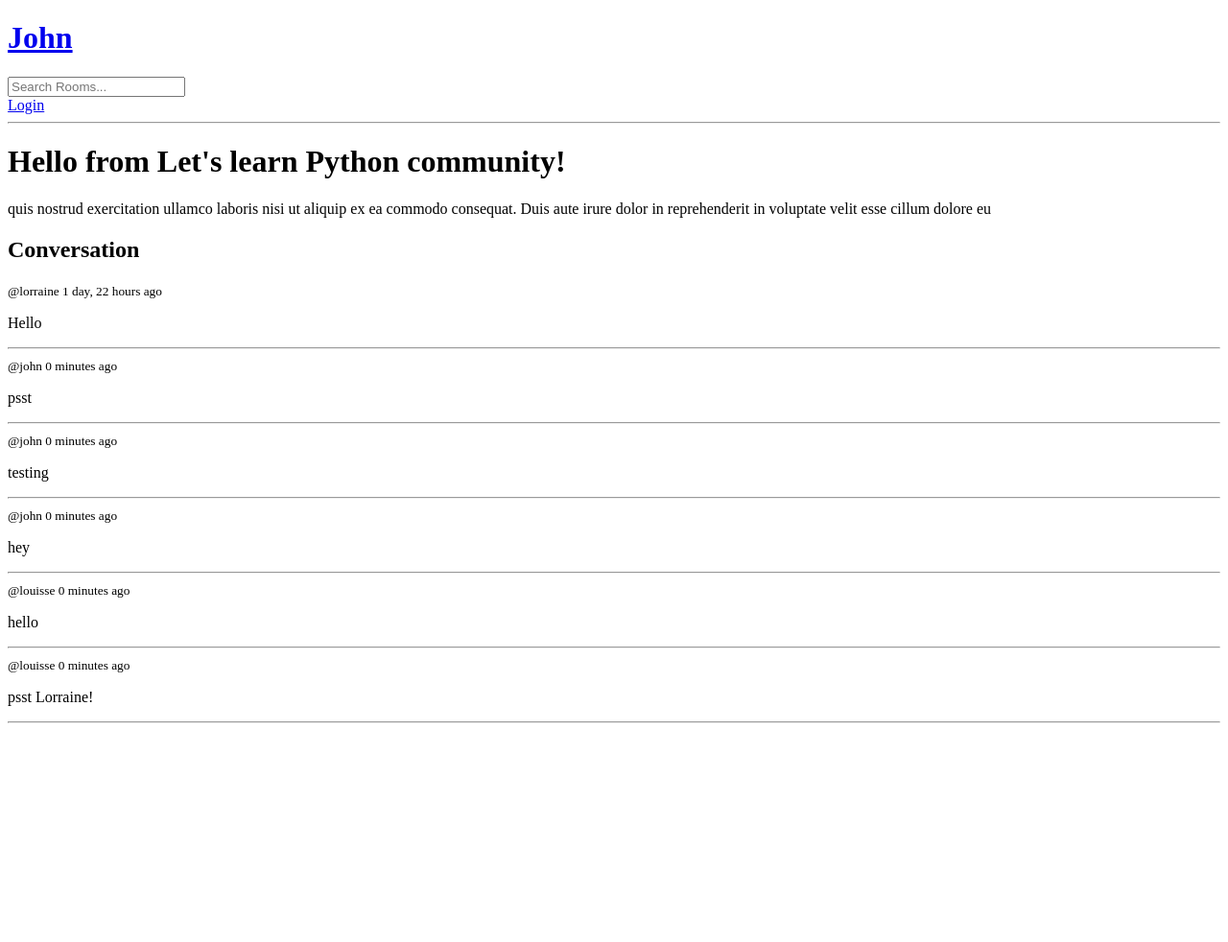
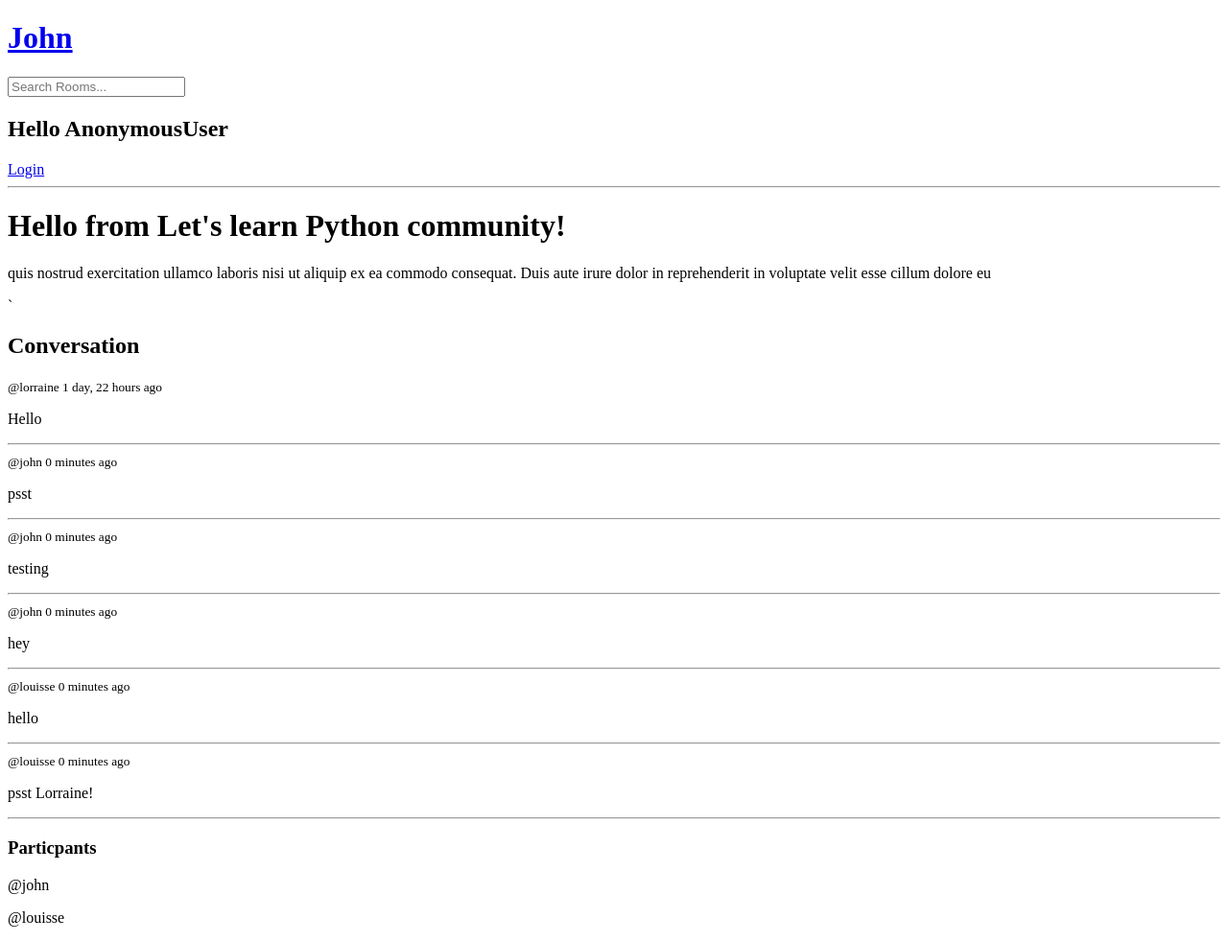
Before and after one commit to Johnlouisse088/Django-project1, a Django app: page /room/2/ in a window 1280 px wide. Shown: the whole page at 96% size. Before the commit the page ends 754 px from the top, so only its background shows below. Run offline with Django 5.2, Linux system fonts and the light colour scheme; data comes from the database, SQL or seed files in the repository; both versions use the stored data as it was after the commit.

Commit message:
add chat room

```diff
--- a/studybud/baseapp/models.py
+++ b/studybud/baseapp/models.py
@@ -12,11 +12,13 @@ class Topic(models.Model):
         return self.name
 
 class Room(models.Model):
+    # models.ForeignKey() -> Many to one relationship
+    # models.ManyToMany() -> Many to Many relationship
     host = models.ForeignKey(User, on_delete=models.SET_NULL, null=True)       # when User table got deleted the host data will set to Null
     topic = models.ForeignKey(Topic, on_delete=models.SET_NULL, null=True)     # Cascade - when User table got deleted the host data will delete too
     name = models.CharField(max_length=255)
     description = models.TextField(null=True, blank=True)
-    # participant =
+    participant = models.ManyToManyField(User, related_name="participants", blank=True)   # models.ManyToManyField(<Tablename>,<name use in views.py>, it's okay to get an empty value in participants) # related_name = name in admin panel
     updated = models.DateTimeField(auto_now=True)
     created = models.DateTimeField(auto_now_add=True)
 
--- a/studybud/baseapp/templates/navbar.html
+++ b/studybud/baseapp/templates/navbar.html
@@ -4,7 +4,7 @@
 <form method="GET" action="/">
     <input type="text" name="q" placeholder="Search Rooms...">    <! –– "q" serves as the key, and the value is the text entered into the input field. ––>
 </form>
-
+<h2>Hello {{request.user}}</h2>
 {% if request.user.is_authenticated %}
     <a href="/logout">Logout</a>
 {% else %}
--- a/studybud/baseapp/templates/room.html
+++ b/studybud/baseapp/templates/room.html
@@ -4,6 +4,8 @@
 <h1>Hello from {{room.name}} community!</h1>
 <p> {{room.description}}</p>
 
+`<div class="room-wrapper">
+    <div>
         <div class="conversation-wrapper">
             <h2>Conversation</h2>
             {% for message in room_messages %}
@@ -23,4 +25,14 @@
                 </form>
             </div>
         {% endif %}
+    </div>
+    <div>
+        <h3>Particpants</h3>
+        {% for room_user in room_participants %}
+            <p>@{{room_user.username}}</p>
+        {% endfor %}
+    </div>
+
+</div>
+
 {% endblock %}
--- a/studybud/baseapp/views.py
+++ b/studybud/baseapp/views.py
@@ -85,17 +85,21 @@ def home(request):
 def room(request, id):
 
     room = Room.objects.get(id=id)
-    room_message = room.message_set.all()           # <parent_table>.<child_talbe(lowecase)>.message_set.all() -> call all data from child table which is the message
+    room_message = room.message_set.all()           # <parent_table>.<child_talbe(lowecase)>.message_set.all() -> call all data from child table which is the message (many to one)
+    room_participants = room.participant.all()      # get the child of Room (id is equal to 1)
     if request.method == "POST":
         create_message = Message.objects.create(    # create data to Message table
             user = request.user,
             room = room,
             body = request.POST.get("body")        # the 'body' is from the html attribute with the name of 'name' // like in dictionary, you need to call the key first before you access the value
         )
+        room.participant.add(request.user)          # add in participant attribute. (The arguiment are whole information of the user, NOT only the name!)
         return redirect("room", id=room.id)     # you need to pass the 2 arguiments becuase it is the requirement in url > function (room)
+
     context = {
         "room": room,
-        "room_messages": room_message
+        "room_messages": room_message,
+        "room_participants": room_participants
     }
     return render(request, "room.html", context)
 
```
Also changed, not shown: studybud/baseapp/migrations/0005_alter_room_options_room_participant.py (added), studybud/baseapp/migrations/0006_alter_room_participant.py (added), studybud/baseapp/migrations/0007_alter_room_participant.py (added), studybud/baseapp/migrations/0008_alter_room_participant.py (added), studybud/baseapp/migrations/0009_alter_room_participant.py (added), studybud/db.sqlite3. Lines whose indentation alone changed are shown as unchanged.
